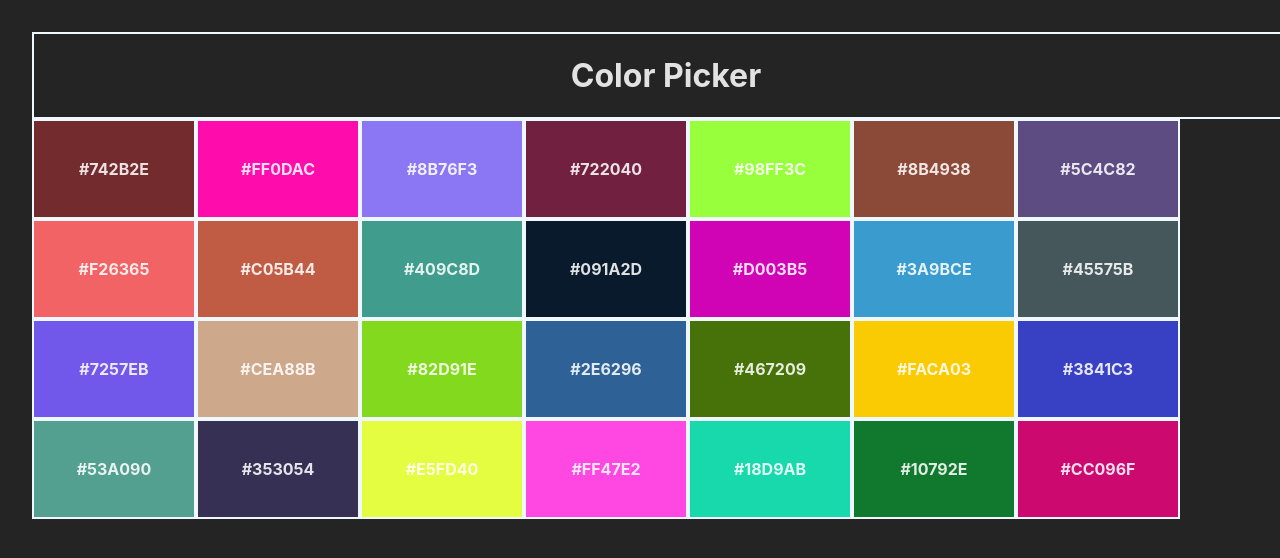
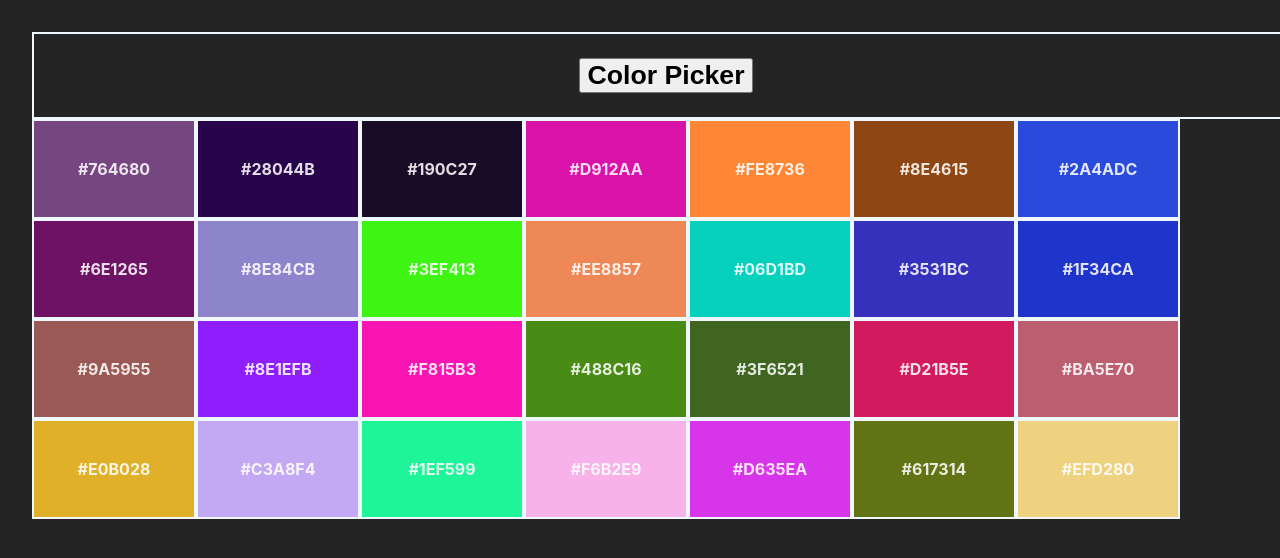
Before and after one commit to rdpinkst/my-react-ts-app, a React (Vite) app: page / in a window 1280 px wide. Shown: the top 558 px of the page. Built offline with nearby package versions, Linux system fonts and the light colour scheme.

Commit message:
button to change colors added

```diff
--- a/src/App.tsx
+++ b/src/App.tsx
@@ -3,24 +3,43 @@ import TitleTile from './TitleTile'
 import ColorTiles from './ColorTiles'
 import './App.css'
 
+const HEXVALUES = ['0', '1', '2', '3', '4', '5', '6', '7', '8', '9', 'A', 'B', 'C', 'D', 'E', 'F'];
+
 function App() {
-  const [tiles, setTiles] = useState<JSX.Element[]>([]);
+  const [tiles, setTiles] = useState<string[]>([]);
+
+  function createHex() {
+    let val = "#";
+
+    while(val.length < 7) {
+      let index = Math.floor(Math.random() * HEXVALUES.length);
+      val += HEXVALUES[index];
+    }
+    return val;
+  }
 
   useEffect(() => {
+    createColorArray();
+  }, [])
+
+  function createColorArray() {
     let arr = []
     for(let i = 0; i < 28; i++) {
-      arr.push(<ColorTiles key={i} />)
+      arr.push(createHex())
     }
+    console.log("clicker")
     setTiles(arr);
-  }, [])
+  }
 
 
 
   return (
     <>
       <div className='tile-container'>
-        <TitleTile />
-        {tiles}
+        <TitleTile createNewArray ={createColorArray} />
+        {tiles.map((tile, index) => {
+          return <ColorTiles color={tile} key={index} />
+        })}
       </div>
 
     </>
--- a/src/ColorTiles.tsx
+++ b/src/ColorTiles.tsx
@@ -1,28 +1,14 @@
 import { useEffect, useState } from "react";
 import "./colorTiles.css"
 
-const HEXVALUES = ['0', '1', '2', '3', '4', '5', '6', '7', '8', '9', 'A', 'B', 'C', 'D', 'E', 'F'];
-
-function ColorTiles() {
-    const [color, setColor] = useState<string>("");
+function ColorTiles({ color }) {
 
     const style = {
         backgroundColor: color,
     }
 
-    useEffect(() => {
-        createHex()
-    },[])
 
-    function createHex() {
-        let val = "#";
 
-        while(val.length < 7) {
-          let index = Math.floor(Math.random() * HEXVALUES.length);
-          val += HEXVALUES[index];
-        }
-        setColor(val);
-      }
 
       function copyClipboard() {
         navigator.clipboard.writeText(color).then(() => {
--- a/src/TitleTile.tsx
+++ b/src/TitleTile.tsx
@@ -1,9 +1,12 @@
 import "./titleTile.css"
 
-function TitleTile() {
+function TitleTile({createNewArray}) {
     return (
         <div className="container">
-            <h1>Color Picker</h1>
+            <button onClick={createNewArray}>
+               <h1>Color Picker</h1>
+            </button>
+
         </div>
     )
 }
```
